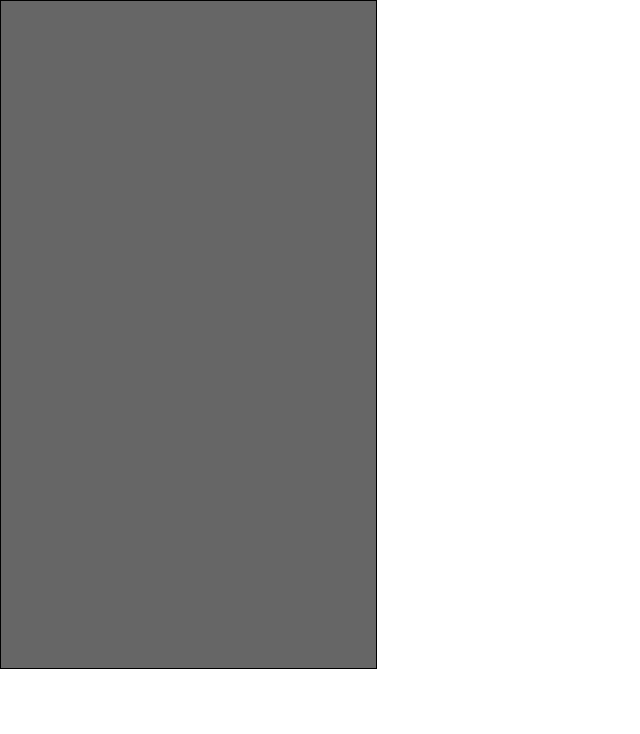
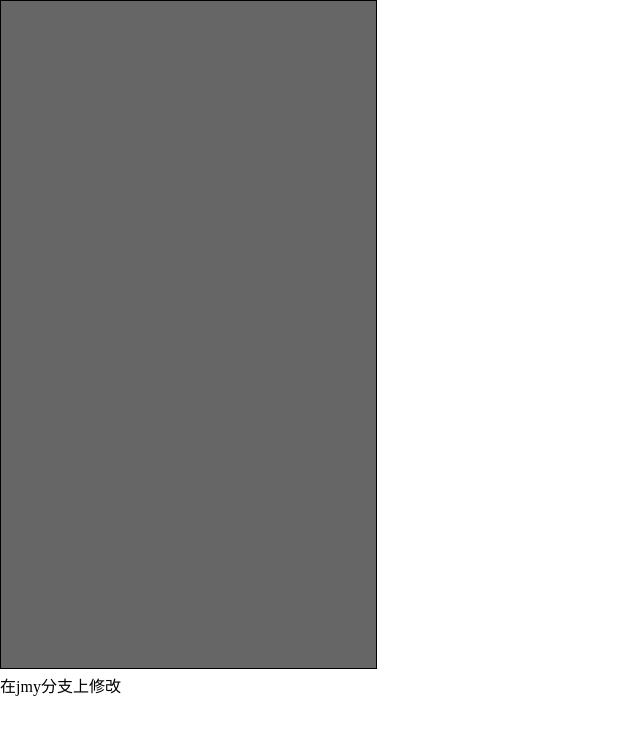
Before and after one commit to jmy569999675/wipe, a website: page src/index.html in a window 1280 px wide. Shown: the whole page, without its empty margins (0-640 px from the left). Drawn offline with Linux system fonts and the light colour scheme.

Commit message:
修改index.html

```diff
--- a/src/index.html
+++ b/src/index.html
@@ -19,6 +19,7 @@
 </head>
 <body>
 	<canvas id="cas" width="375" height="667"></canvas>
+	<div>在jmy分支上修改</div>
 </body>
 </html>
 <script src="js/wipe.js"></script>
```
